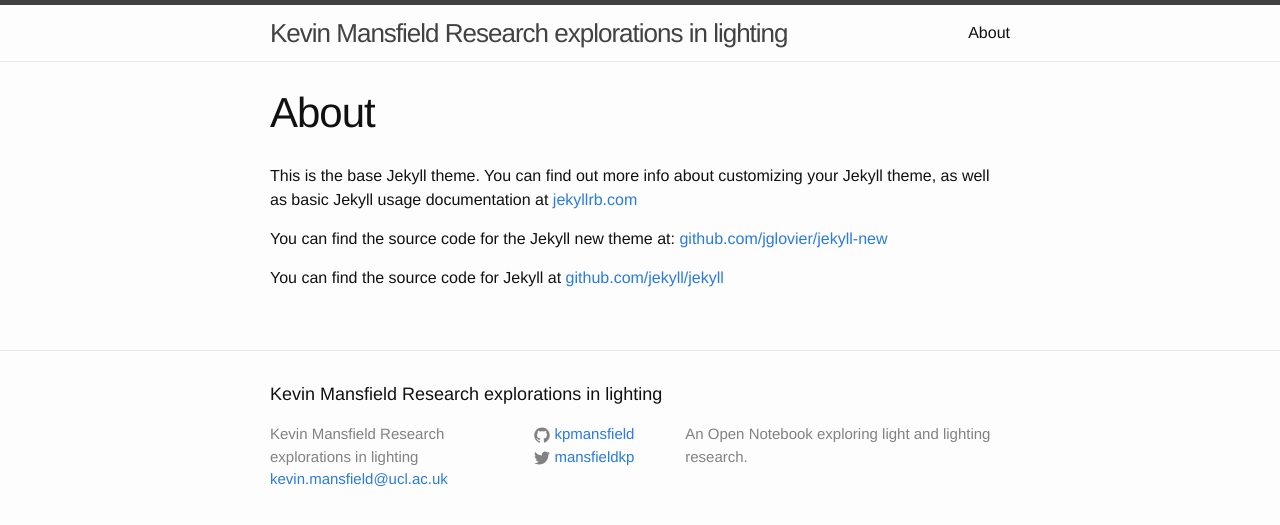
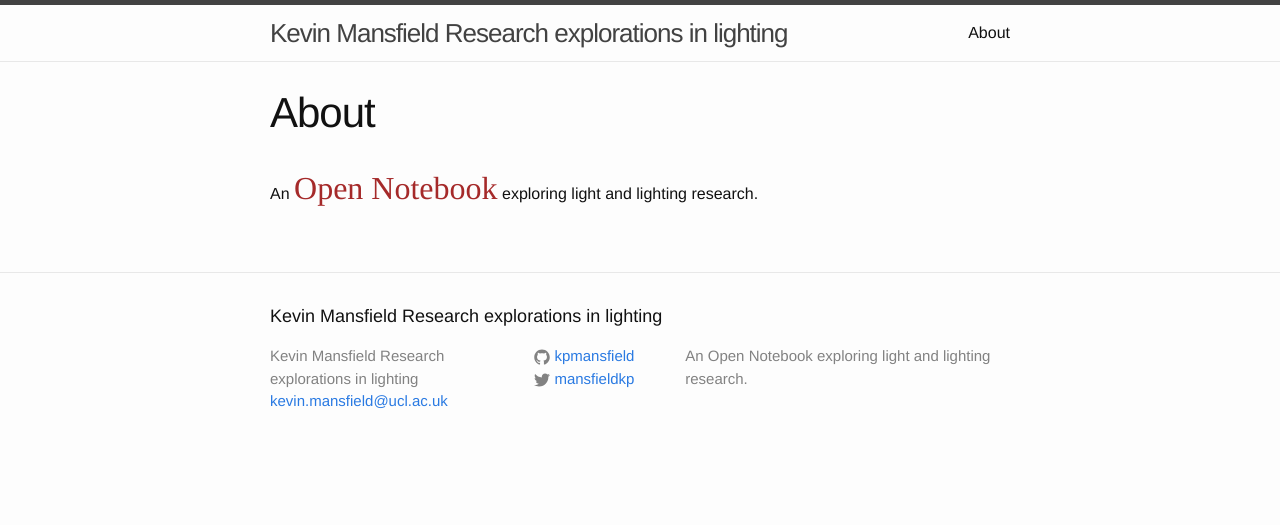
Before and after one commit to kpmansfield/kpmansfield.github.io, a Jekyll site: the page built from about.md, in a window 1280 px wide. Shown: the top 525 px of the page. Built offline with Jekyll 4.4.1, drawn with Linux system fonts in a browser that asks for light colours.

Commit message:
Changes to about

```diff
--- a/about.md
+++ b/about.md
@@ -4,8 +4,4 @@
 permalink: /about/
 ---
 
-This is the base Jekyll theme. You can find out more info about customizing your Jekyll theme, as well as basic Jekyll usage documentation at [jekyllrb.com](http://jekyllrb.com/)
-
-You can find the source code for the Jekyll new theme at: [github.com/jglovier/jekyll-new](https://github.com/jglovier/jekyll-new)
-
-You can find the source code for Jekyll at [github.com/jekyll/jekyll](https://github.com/jekyll/jekyll)
+An <span style="color:brown; font-family:Times; font-size:2em;">Open Notebook</span> exploring light and lighting research.
```
